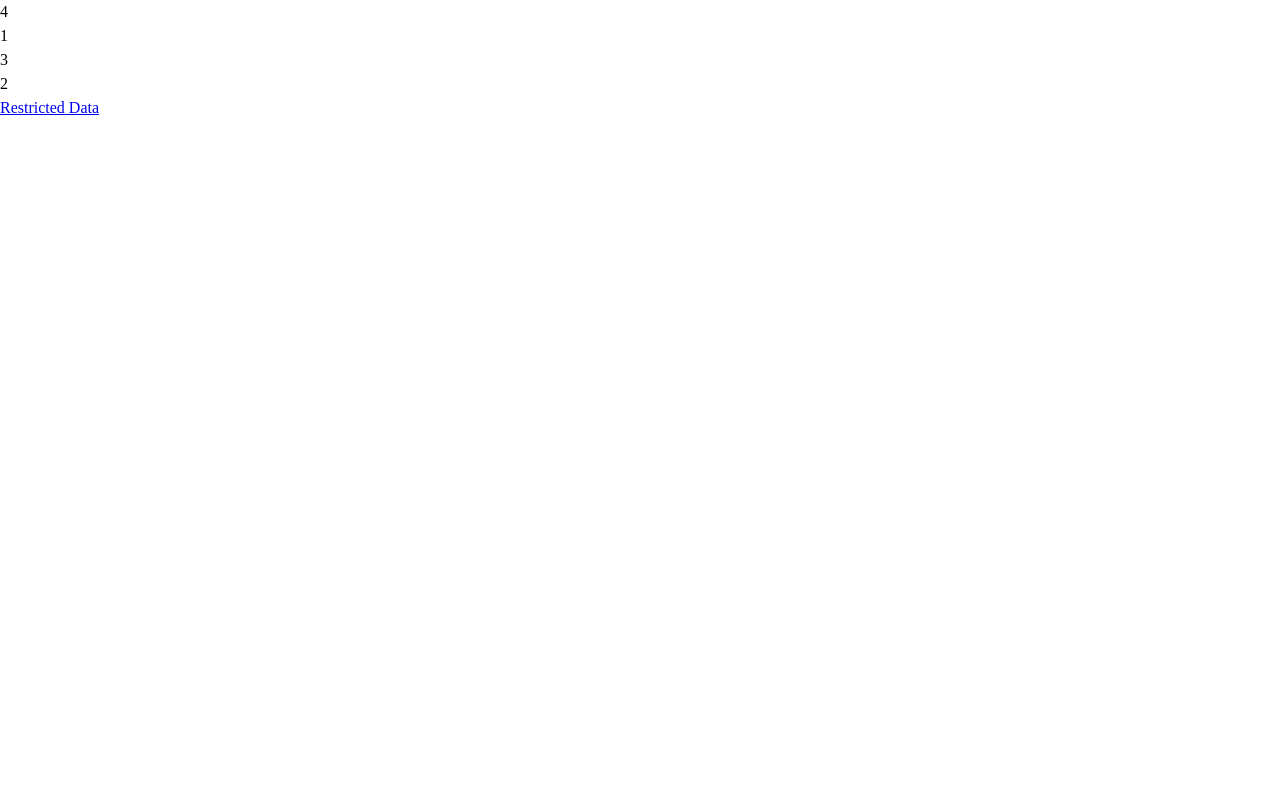
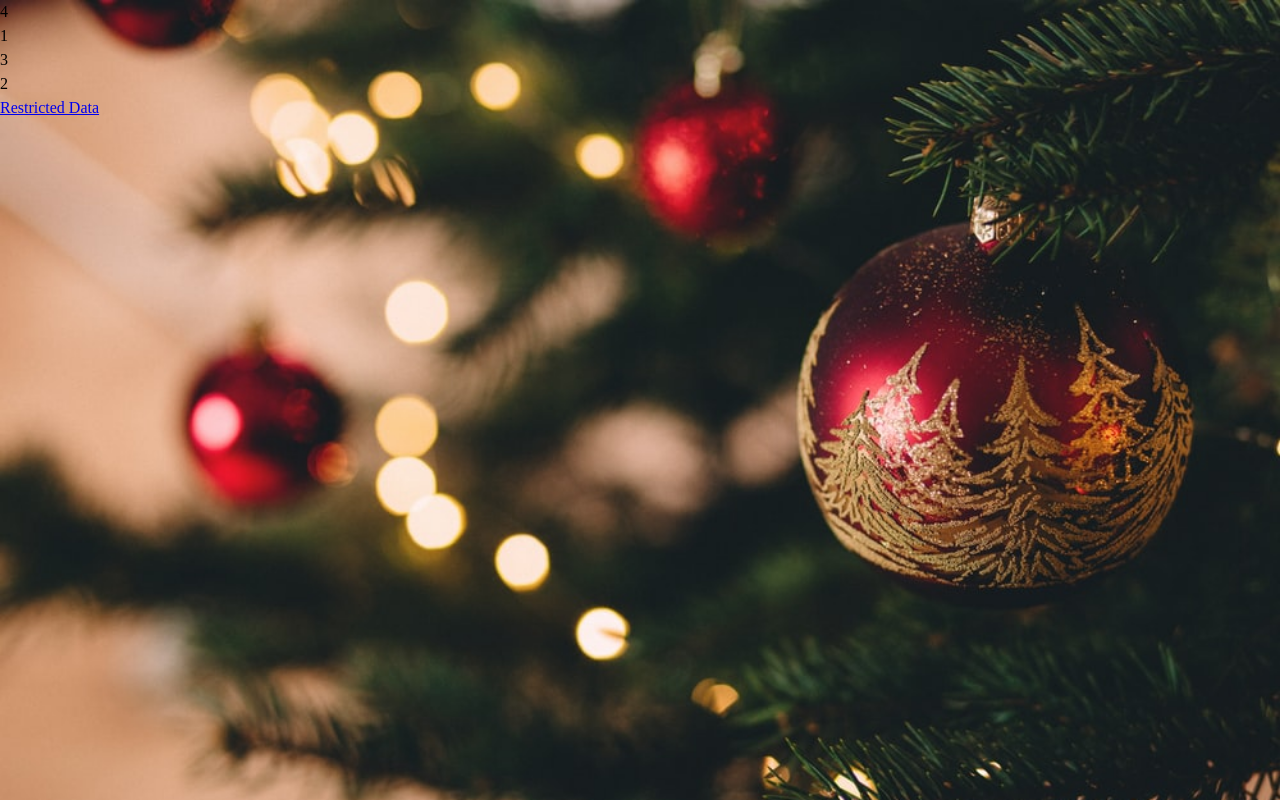
Before and after one commit to katbdesrosiers/demoProject, a plain HTML site: page colors.html in a window 1280 px wide. Drawn offline with Linux system fonts and the light colour scheme.

Commit message:
add webpage background image

```diff
--- a/css/style.css
+++ b/css/style.css
@@ -5,3 +5,8 @@ h1 {
 h2 {
   font-family: 'Roboto', sans-serif;
 }
+
+.color-game-body {
+  background-image: url("../imgs/christmas-wallpaper.jpg");
+  background-size: cover;
+}
```
